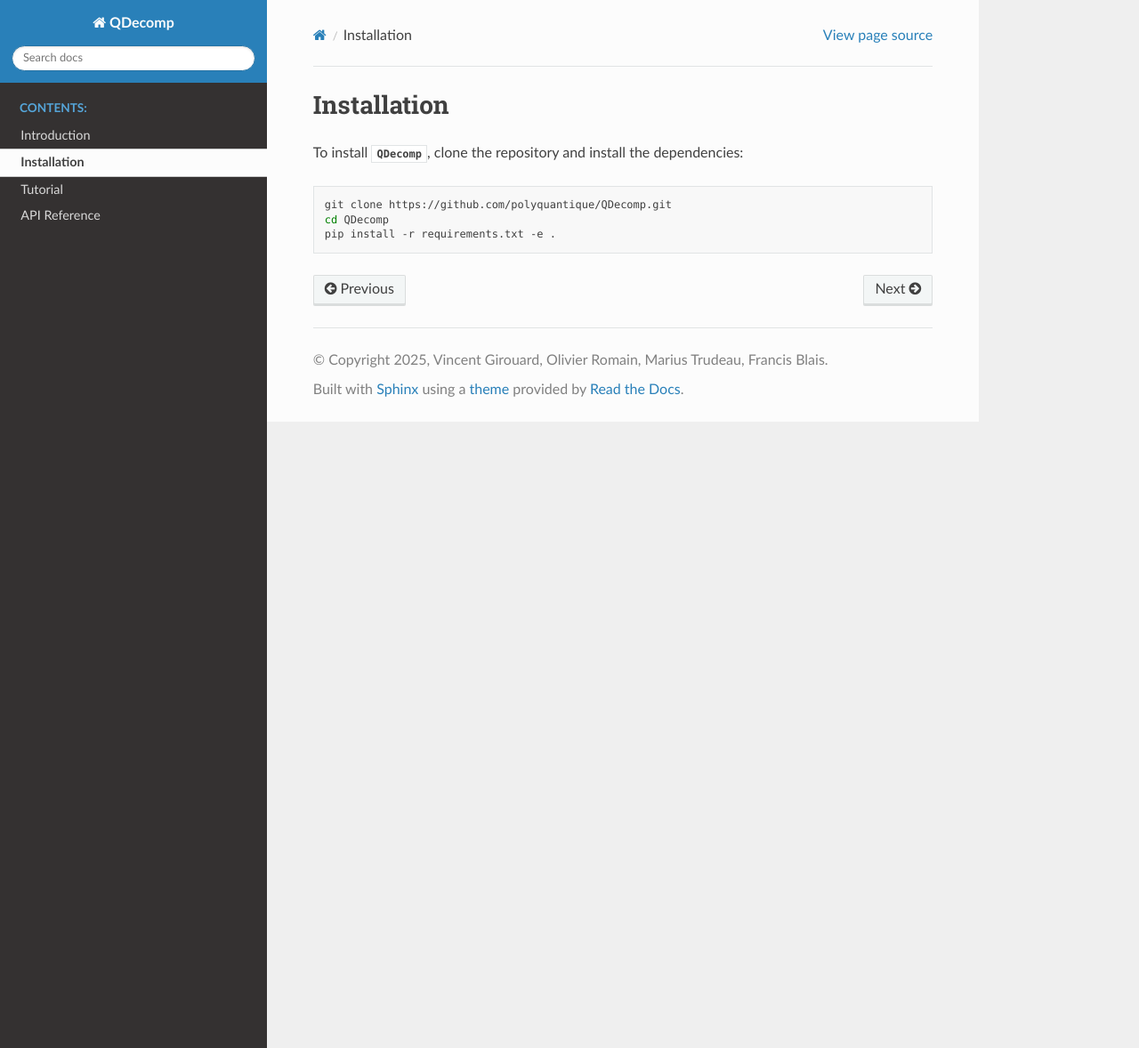
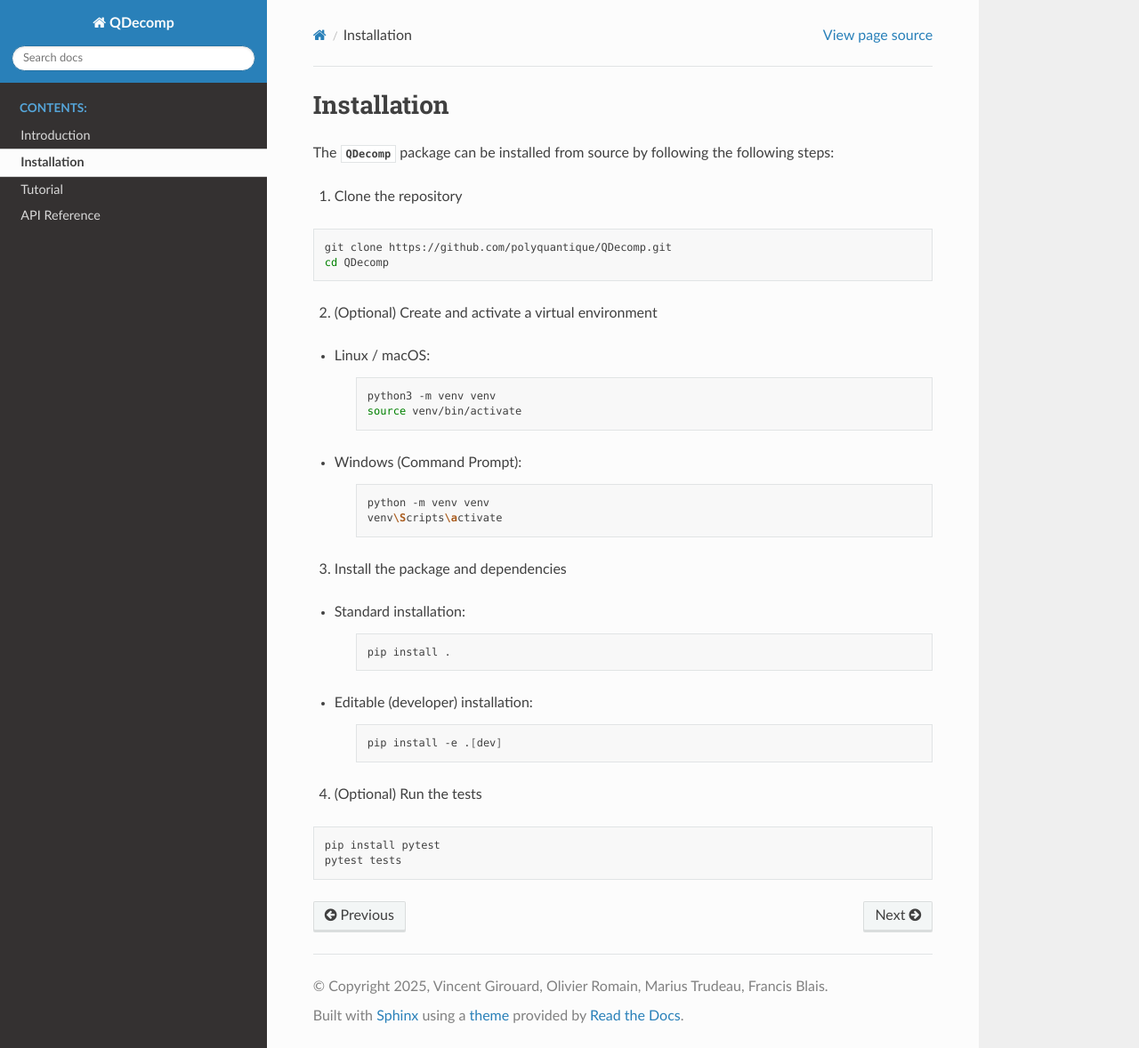
Before and after one commit to polyquantique/QDecomp, a Sphinx documentation site: the page built from docs/source/installation.rst, in a window 1280 px wide and 1178 px high. Shown: the whole window at 89% size. Built offline with Sphinx 7.4.7 and the Read the Docs theme 3.1.0, drawn with Linux system fonts in a browser that asks for light colours.

Commit message:
Update the installation guide (#71)
* Update the installation guide

* Applied Vincent's comments

* Updated the version for the release

```diff
--- a/docs/source/installation.rst
+++ b/docs/source/installation.rst
@@ -1,10 +1,48 @@
 Installation
 ============
 
-To install :mod:`QDecomp`, clone the repository and install the dependencies:
+The :mod:`QDecomp` package can be installed from source by following the following steps:
+
+1. Clone the repository
 
 .. code-block:: bash
 
     git clone https://github.com/polyquantique/QDecomp.git
     cd QDecomp
-    pip install -r requirements.txt -e .
+
+2. (Optional) Create and activate a virtual environment
+
+- Linux / macOS:
+
+    .. code-block:: bash
+
+        python3 -m venv venv
+        source venv/bin/activate
+
+- Windows (Command Prompt):
+
+    .. code-block:: bash
+
+        python -m venv venv
+        venv\Scripts\activate
+
+3. Install the package and dependencies
+
+- Standard installation:
+
+    .. code-block:: bash
+
+        pip install .
+
+- Editable (developer) installation:
+
+    .. code-block:: bash
+
+        pip install -e .[dev]
+
+4. (Optional) Run the tests
+
+.. code-block:: bash
+
+    pip install pytest
+    pytest tests
--- a/src/qdecomp/__init__.py
+++ b/src/qdecomp/__init__.py
@@ -19,4 +19,4 @@ QDecomp
 A library for quantum circuit decompositions and approximations.
 """
 
-__version__ = "0.1.0"
+__version__ = "1.0.0"
```
Also changed, not shown: README.md (+38 -2 lines).
